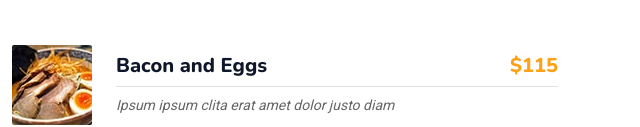
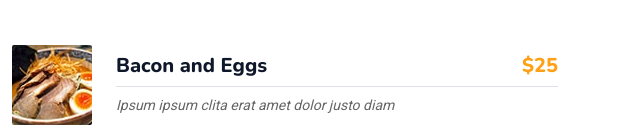
Before and after one commit to sneha-collab/SSResturent, a plain HTML site: page menu.html in a window 1280 px wide. Shown: the part 682-809 px from the top of the page, 640-1280 px from the left. Drawn offline with nearby package versions, Linux system fonts and the light colour scheme.

Commit message:
Update menu.html

```diff
--- a/menu.html
+++ b/menu.html
@@ -147,7 +147,7 @@
                                         <div class="w-100 d-flex flex-column text-start ps-4">
                                             <h5 class="d-flex justify-content-between border-bottom pb-2">
                                                 <span>Bacon and Eggs</span>
-                                                <span class="text-primary">$115</span>
+                                                <span class="text-primary">$25</span>
                                             </h5>
                                             <small class="fst-italic">Ipsum ipsum clita erat amet dolor justo diam</small>
                                         </div>
```
